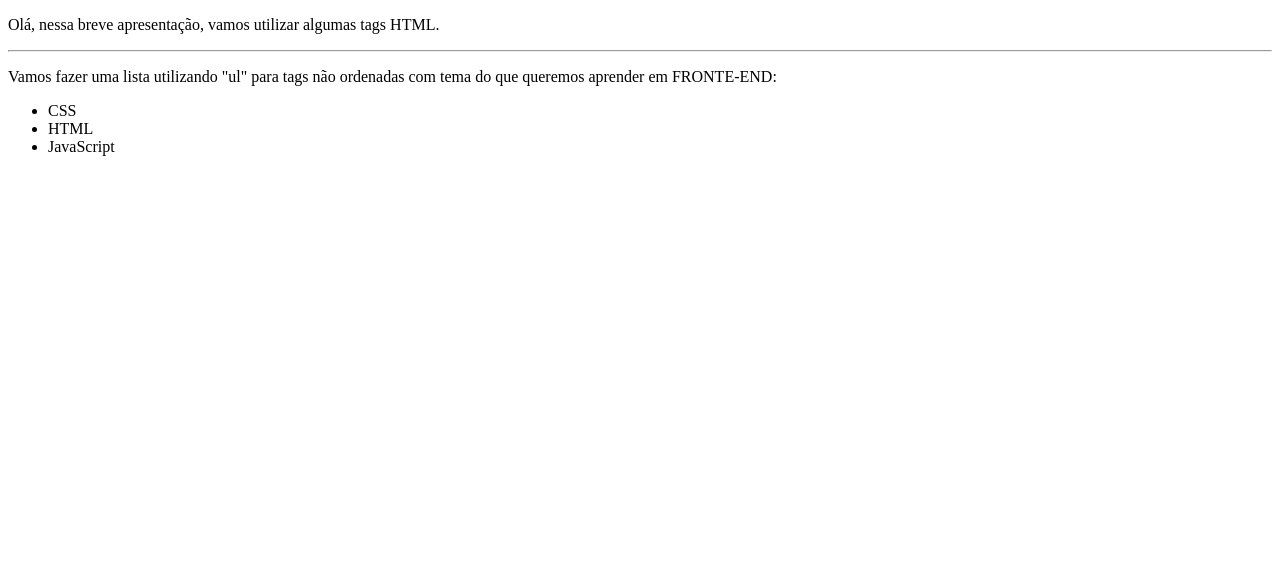
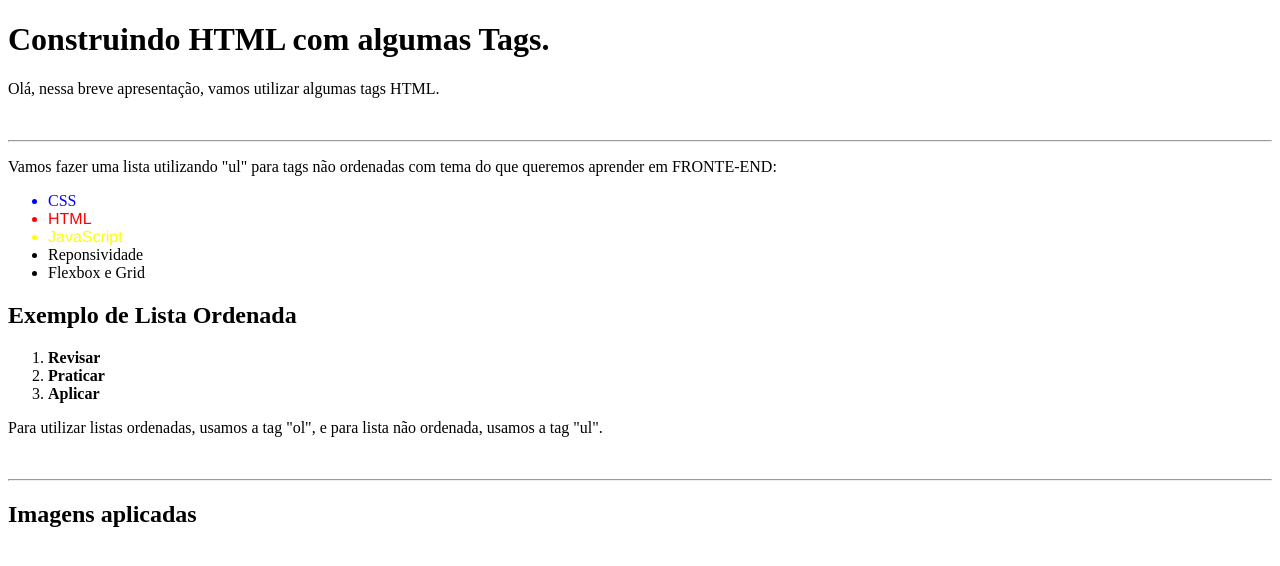
Before and after one commit to BorbaGustavo/exercicio-frontend-html, a plain HTML site: page index.html in a window 1280 px wide. Drawn offline with Linux system fonts and the light colour scheme.

Commit message:
Utilizei alguns tag como H1 e H2  e coloquei algumas lista ordenadas e não ordenadas para patrica, além testar alguns CSS inline

```diff
--- a/index.html
+++ b/index.html
@@ -6,13 +6,38 @@
     <title>Utilizando Tags HTML</title>
 </head>
 <body>
+    <h1>Construindo HTML com  algumas Tags.</h1>
     <p>Olá, nessa breve apresentação, vamos utilizar algumas tags HTML.</p>
+    <br>
     <hr>
     <p>Vamos fazer uma lista utilizando "ul" para tags não ordenadas com tema do que queremos aprender em FRONTE-END:</p>
     <ul>
-        <li>CSS</li>
-        <li>HTML</li>
-        <li>JavaScript</li>
+        <li style="color: blue; font-size: px;">CSS</li>
+
+        <li style="color: red; font-family: 'Franklin Gothic Medium'; font-size: 16px;">HTML</li>
+
+        <li style="color:Yellow; font-family: 'Franklin Gothic Medium'; font-size: 16px;">JavaScript</li>
+
+        <li>Reponsividade</li>
+        <li>Flexbox e Grid </li>
     </ul>
+
+    <h2>Exemplo de Lista Ordenada</h2>
+
+    <ol>
+        <li><strong>Revisar</strong></li>
+        <li><strong>Praticar</strong></li>
+        <li><strong>Aplicar</strong></li>
+    </ol>
+    <p>Para utilizar listas ordenadas, usamos a tag "ol", e para lista não ordenada, usamos a tag "ul".
+    </p>
+    <br>
+    <hr>
+
+    <h2>Imagens aplicadas </h2>
+
+
+
+
 </body>
 </html>
```
